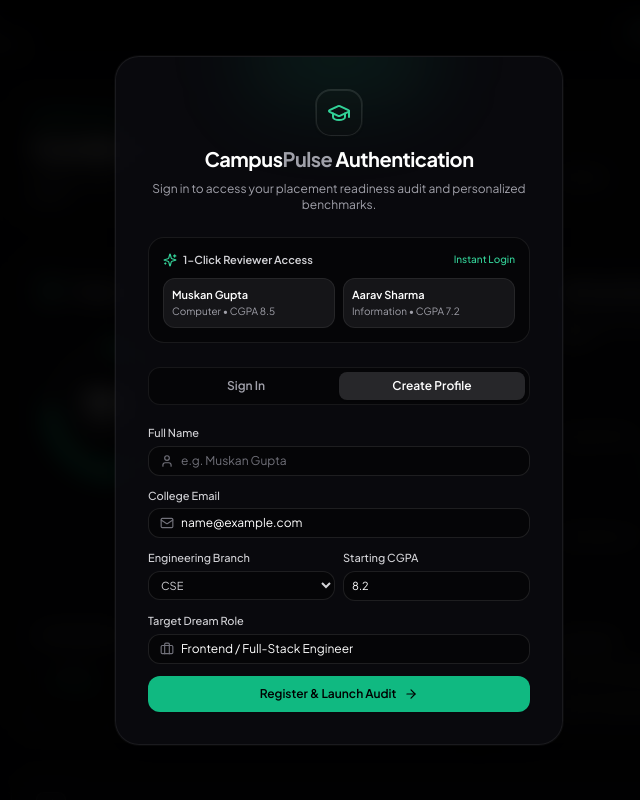
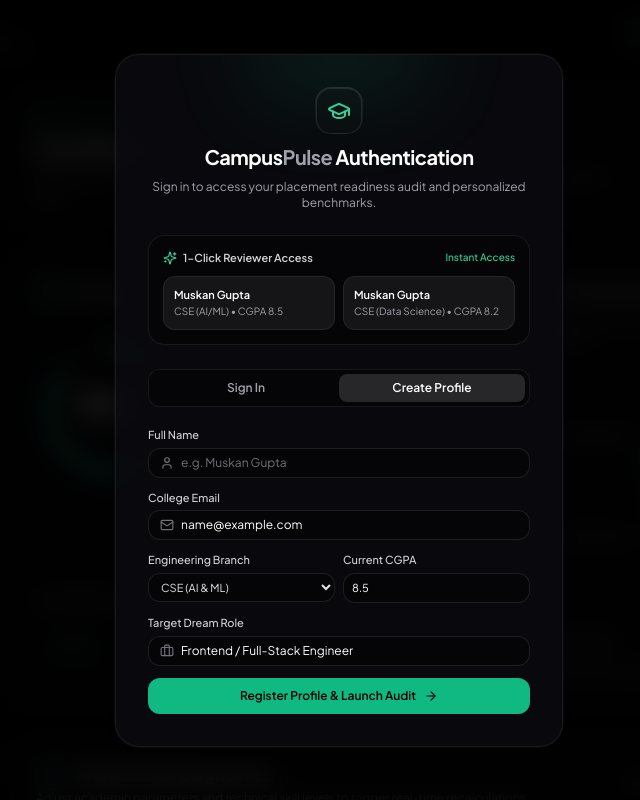
Before and after one commit to muskanji1007-lang/CampusPulse, a React (Vite) app: page / in a window 1280 px wide. Both pictures are taken after typing "name@example.com", "Sample123" into the empty fields and a click on the button "Create Profile". Shown: the top 800 px of the page, without its empty margins (301-941 px from the left). Built offline with nearby package versions, Linux system fonts and the light colour scheme.

Commit message:
fix(auth): tailor 1-click profiles exclusively for Muskan and restrict branch dropdown to CSE, CSE-AIML, and CSE-DS

```diff
--- a/src/components/AuthModal.jsx
+++ b/src/components/AuthModal.jsx
@@ -6,10 +6,8 @@ import {
   Lock,
   ArrowRight,
   Sparkles,
-  ShieldCheck,
   Eye,
   EyeOff,
-  BookOpen,
   Briefcase
 } from 'lucide-react';
 import { DEMO_PROFILES, registerUser, authenticateUser } from '../utils/auth';
@@ -22,9 +20,9 @@ export default function AuthModal({ onLoginSuccess }) {
   const [email, setEmail] = useState('');
   const [password, setPassword] = useState('');
   const [fullName, setFullName] = useState('');
-  const [branch, setBranch] = useState('Computer Science & Engineering');
+  const [branch, setBranch] = useState('CSE - Artificial Intelligence & Machine Learning (CSE-AIML)');
   const [targetRole, setTargetRole] = useState('Frontend / Full-Stack Engineer');
-  const [cgpa, setCgpa] = useState(8.2);
+  const [cgpa, setCgpa] = useState(8.5);
 
   const handleSignIn = (e) => {
     e.preventDefault();
@@ -77,14 +75,14 @@ export default function AuthModal({ onLoginSuccess }) {
           </p>
         </div>
 
-        {/* Quick Reviewer 1-Click Access Box */}
+        {/* Quick Reviewer 1-Click Access Box (Tailored for Muskan) */}
         <div className="mb-6 p-3.5 rounded-2xl bg-dark-950/80 border border-white/[0.08] space-y-2.5">
           <div className="flex items-center justify-between text-[11px]">
             <span className="font-semibold text-zinc-300 flex items-center space-x-1.5">
               <Sparkles className="w-3.5 h-3.5 text-emerald-400" />
               <span>1-Click Reviewer Access</span>
             </span>
-            <span className="text-emerald-400 text-[10px] font-medium">Instant Login</span>
+            <span className="text-emerald-400 text-[10px] font-medium">Instant Access</span>
           </div>
           <div className="grid grid-cols-2 gap-2">
             {DEMO_PROFILES.map((profile, i) => (
@@ -92,12 +90,14 @@ export default function AuthModal({ onLoginSuccess }) {
                 key={i}
                 type="button"
                 onClick={() => handleDemoSelect(profile)}
-                className="p-2 rounded-xl bg-zinc-900/90 hover:bg-zinc-800 border border-white/[0.07] hover:border-emerald-500/40 text-left transition text-xs group"
+                className="p-2.5 rounded-xl bg-zinc-900/90 hover:bg-zinc-800 border border-white/[0.07] hover:border-emerald-500/40 text-left transition text-xs group"
               >
                 <div className="font-semibold text-white group-hover:text-emerald-300 transition text-[11px] truncate">
                   {profile.fullName}
                 </div>
-                <div className="text-[10px] text-zinc-400 truncate">{profile.branch.split(' ')[0]} • CGPA {profile.cgpa}</div>
+                <div className="text-[10px] text-zinc-400 truncate">
+                  {profile.branch.includes('AIML') ? 'CSE (AI/ML)' : 'CSE (Data Science)'} • CGPA {profile.cgpa}
+                </div>
               </button>
             ))}
           </div>
@@ -141,7 +141,7 @@ export default function AuthModal({ onLoginSuccess }) {
                   required
                   value={email}
                   onChange={(e) => setEmail(e.target.value)}
-                  placeholder="student@college.edu"
+                  placeholder="muskan.gupta@college.edu"
                   className="w-full pl-9 pr-3 py-2 rounded-xl bg-dark-950 border border-white/10 text-xs text-white placeholder-zinc-500 focus:outline-none focus:border-emerald-500/60 transition"
                 />
               </div>
@@ -178,7 +178,7 @@ export default function AuthModal({ onLoginSuccess }) {
             </button>
           </form>
         ) : (
-          /* Form: Register Profile */
+          /* Form: Register Profile with Modern CS Branches */
           <form onSubmit={handleRegister} className="space-y-3">
             <div>
               <label className="block text-[11px] font-medium text-zinc-300 mb-1">Full Name</label>
@@ -204,30 +204,30 @@ export default function AuthModal({ onLoginSuccess }) {
                   required
                   value={email}
                   onChange={(e) => setEmail(e.target.value)}
-                  placeholder="name@college.edu"
+                  placeholder="muskan@college.edu"
                   className="w-full pl-8 pr-3 py-1.5 rounded-xl bg-dark-950 border border-white/10 text-xs text-white placeholder-zinc-500 focus:outline-none focus:border-emerald-500/60 transition"
                 />
               </div>
             </div>
 
-            <div className="grid grid-cols-2 gap-2">
+            <div className="grid grid-cols-1 sm:grid-cols-2 gap-2">
               <div>
                 <label className="block text-[11px] font-medium text-zinc-300 mb-1">Engineering Branch</label>
                 <select
                   value={branch}
                   onChange={(e) => setBranch(e.target.value)}
-                  className="w-full px-2 py-1.5 rounded-xl bg-dark-950 border border-white/10 text-[11px] text-zinc-300 focus:outline-none focus:border-emerald-500/60 transition"
+                  className="w-full px-2 py-1.5 rounded-xl bg-dark-950 border border-white/10 text-[11px] text-zinc-200 focus:outline-none focus:border-emerald-500/60 transition"
                 >
-                  <option value="Computer Science & Engineering">CSE</option>
-                  <option value="Information Technology">IT</option>
-                  <option value="Electronics & Communication">ECE</option>
-                  <option value="Electrical Engineering">EE</option>
-                  <option value="Mechanical Engineering">ME</option>
+                  <option value="CSE - Artificial Intelligence & Machine Learning (CSE-AIML)">CSE (AI & ML)</option>
+                  <option value="CSE - Data Science (CSE-DS)">CSE (Data Science)</option>
+                  <option value="Computer Science & Engineering (Core CSE)">Core CSE</option>
+                  <option value="CSE - Cyber Security (CSE-CS)">CSE (Cyber Security)</option>
+                  <option value="Information Technology (IT)">Information Technology (IT)</option>
                 </select>
               </div>
 
               <div>
-                <label className="block text-[11px] font-medium text-zinc-300 mb-1">Starting CGPA</label>
+                <label className="block text-[11px] font-medium text-zinc-300 mb-1">Current CGPA</label>
                 <input
                   type="number"
                   step="0.1"
@@ -248,7 +248,7 @@ export default function AuthModal({ onLoginSuccess }) {
                   type="text"
                   value={targetRole}
                   onChange={(e) => setTargetRole(e.target.value)}
-                  placeholder="e.g. SDE-1 / Frontend Engineer"
+                  placeholder="e.g. Frontend Engineer / SDE-1"
                   className="w-full pl-8 pr-3 py-1.5 rounded-xl bg-dark-950 border border-white/10 text-xs text-white placeholder-zinc-500 focus:outline-none focus:border-emerald-500/60 transition"
                 />
               </div>
@@ -258,7 +258,7 @@ export default function AuthModal({ onLoginSuccess }) {
               type="submit"
               className="w-full py-2.5 rounded-xl bg-emerald-500 hover:bg-emerald-400 text-black font-semibold text-xs transition flex items-center justify-center space-x-2 mt-4 shadow-sm"
             >
-              <span>Register & Launch Audit</span>
+              <span>Register Profile & Launch Audit</span>
               <ArrowRight className="w-3.5 h-3.5" />
             </button>
           </form>
--- a/src/data/companyBenchmarks.js
+++ b/src/data/companyBenchmarks.js
@@ -71,19 +71,19 @@ export const CORE_SKILL_CATEGORIES = [
 
 export const INITIAL_STUDENT_STATE = {
   fullName: 'Muskan Gupta',
-  branch: 'Computer Science & Engineering',
+  branch: 'CSE - Artificial Intelligence & Machine Learning (CSE-AIML)',
   targetRole: 'Frontend / Full-Stack Engineer',
-  cgpa: 8.2,
-  tenthPercentage: 88,
-  twelfthPercentage: 86,
-  projectsCount: 2,
+  cgpa: 8.5,
+  tenthPercentage: 90,
+  twelfthPercentage: 88,
+  projectsCount: 3,
   internshipsCount: 1,
   skills: {
-    dsa: 3.5,
-    webDev: 4.5,
-    coreCs: 3.5,
-    problemSolving: 3.8,
-    systemDesign: 2.5,
-    softSkills: 4.0
+    dsa: 4.2,
+    webDev: 4.6,
+    coreCs: 4.0,
+    problemSolving: 4.2,
+    systemDesign: 3.5,
+    softSkills: 4.2
   }
 };
--- a/src/utils/auth.js
+++ b/src/utils/auth.js
@@ -8,40 +8,40 @@ import { INITIAL_STUDENT_STATE } from '../data/companyBenchmarks';
 const AUTH_USER_KEY = 'campuspulse_active_user';
 const USERS_REGISTRY_KEY = 'campuspulse_registered_users';
 
-// Demo Presets for 1-Click Access
+// Real Demo Profiles tailored for Muskan
 export const DEMO_PROFILES = [
   {
     fullName: 'Muskan Gupta',
     email: 'muskan.gupta@college.edu',
-    branch: 'Computer Science & Engineering',
+    branch: 'CSE - Artificial Intelligence & Machine Learning (CSE-AIML)',
     targetRole: 'Frontend / Full-Stack Engineer',
     cgpa: 8.5,
     projectsCount: 3,
     internshipsCount: 1,
     skills: {
       dsa: 4.2,
-      webDev: 4.5,
-      coreCs: 3.8,
-      problemSolving: 4.0,
-      systemDesign: 3.2,
+      webDev: 4.6,
+      coreCs: 4.0,
+      problemSolving: 4.2,
+      systemDesign: 3.5,
       softSkills: 4.2
     }
   },
   {
-    fullName: 'Aarav Sharma',
-    email: 'aarav.sharma@college.edu',
-    branch: 'Information Technology',
+    fullName: 'Muskan Gupta',
+    email: 'muskan.ds@college.edu',
+    branch: 'CSE - Data Science (CSE-DS)',
     targetRole: 'Software Development Engineer (SDE-1)',
-    cgpa: 7.2,
+    cgpa: 8.2,
     projectsCount: 2,
-    internshipsCount: 0,
+    internshipsCount: 1,
     skills: {
-      dsa: 3.0,
-      webDev: 3.2,
-      coreCs: 3.0,
-      problemSolving: 2.8,
-      systemDesign: 2.0,
-      softSkills: 3.5
+      dsa: 3.8,
+      webDev: 4.0,
+      coreCs: 3.6,
+      problemSolving: 3.8,
+      systemDesign: 3.0,
+      softSkills: 4.0
     }
   }
 ];
@@ -102,14 +102,12 @@ export function registerUser(newUserData) {
 }
 
 export function authenticateUser(email, password) {
-  // Client-side authentication logic against registry
   const users = getRegisteredUsers();
   const matched = users.find(u => u.email?.toLowerCase() === email?.toLowerCase());
   if (matched) {
     setActiveUser(matched);
     return { success: true, user: matched };
   }
-  // If not found in registry, create dynamic session for testing
   const fallbackUser = {
     ...INITIAL_STUDENT_STATE,
     fullName: email.split('@')[0].replace('.', ' '),
```
